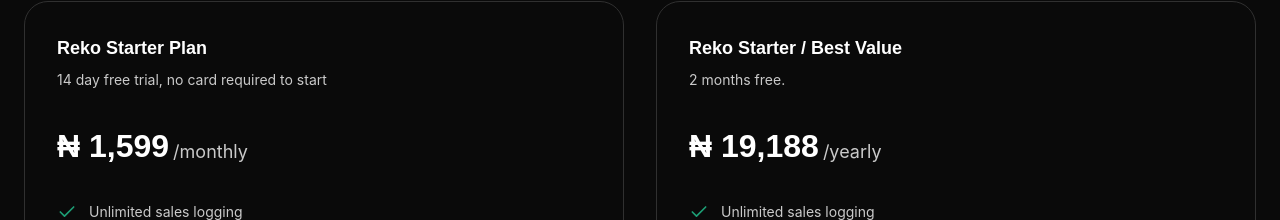
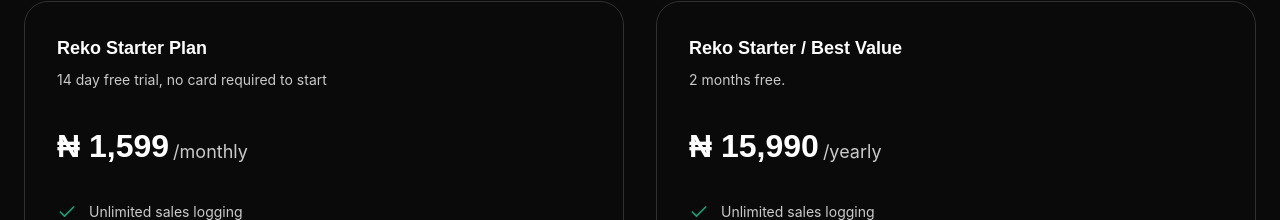
Before and after one commit to OBA-UI-CODE/product-sales, a Next.js app: page /pricing in a window 1280 px wide. Shown: the part 457-677 px from the top of the page. Built offline with nearby package versions, Linux system fonts and the light colour scheme.

Commit message:
Fix pricing per Oba's confirmation: monthly ₦1,599 is intentional (lowered from ₦3,599), yearly corrected to ₦15,990 (true 2-months-free discount, was showing ₦19,188 with zero discount)

```diff
--- a/src/app/(marketing)/pricing/page.tsx
+++ b/src/app/(marketing)/pricing/page.tsx
@@ -102,14 +102,6 @@
         </div>
 
         <div className="flex flex-col gap-8 md:flex-row">
-          {/* NOTE: pricing figures below match exactly what's in Figma
-              (₦1,599/mo, ₦19,188/yr), but there are two real
-              inconsistencies flagged for Oba to resolve:
-              1. This differs from the ₦3,599/mo figure discussed and
-                 calculated earlier in this project's chat history.
-              2. ₦19,188/yr = exactly 12 × ₦1,599 (zero discount), yet
-                 the yearly card is labeled "2 months free" / "Best
-                 Value" in Figma — those don't mathematically agree. */}
           <PricingCard
             planName="Reko Starter Plan"
             subLine="14 day free trial, no card required to start"
@@ -119,7 +111,7 @@
           <PricingCard
             planName="Reko Starter / Best Value"
             subLine="2 months free."
-            price="₦ 19,188"
+            price="₦ 15,990"
             period="/yearly"
           />
         </div>
```
